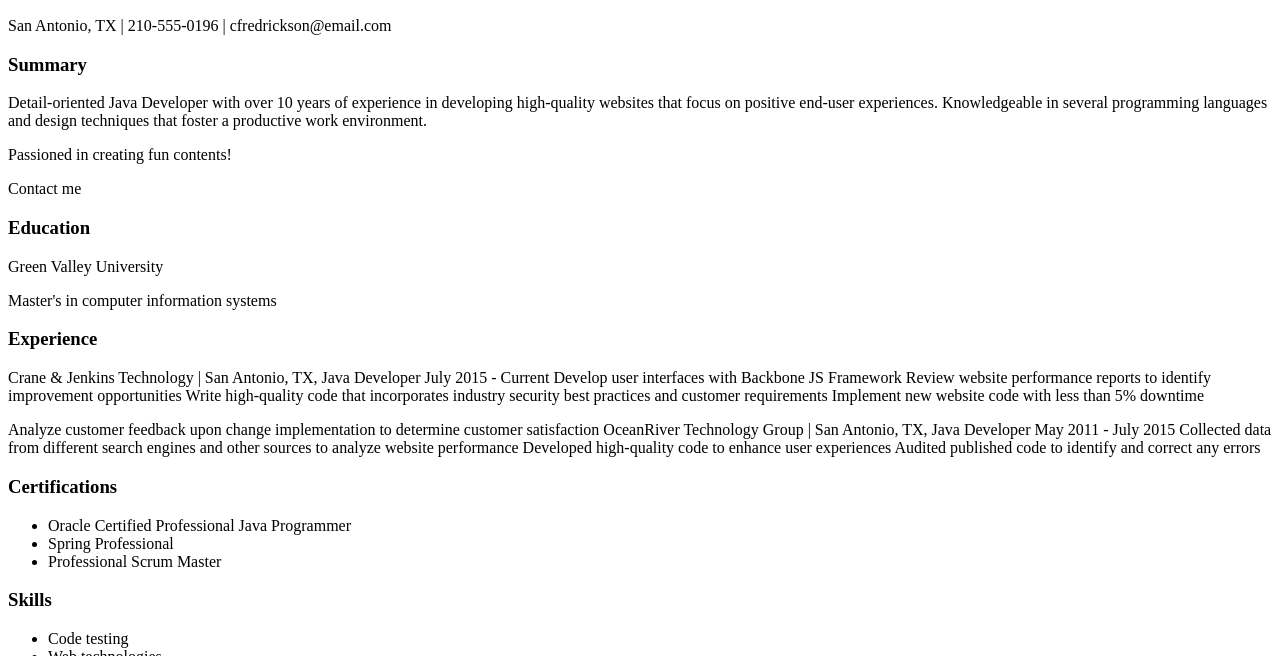
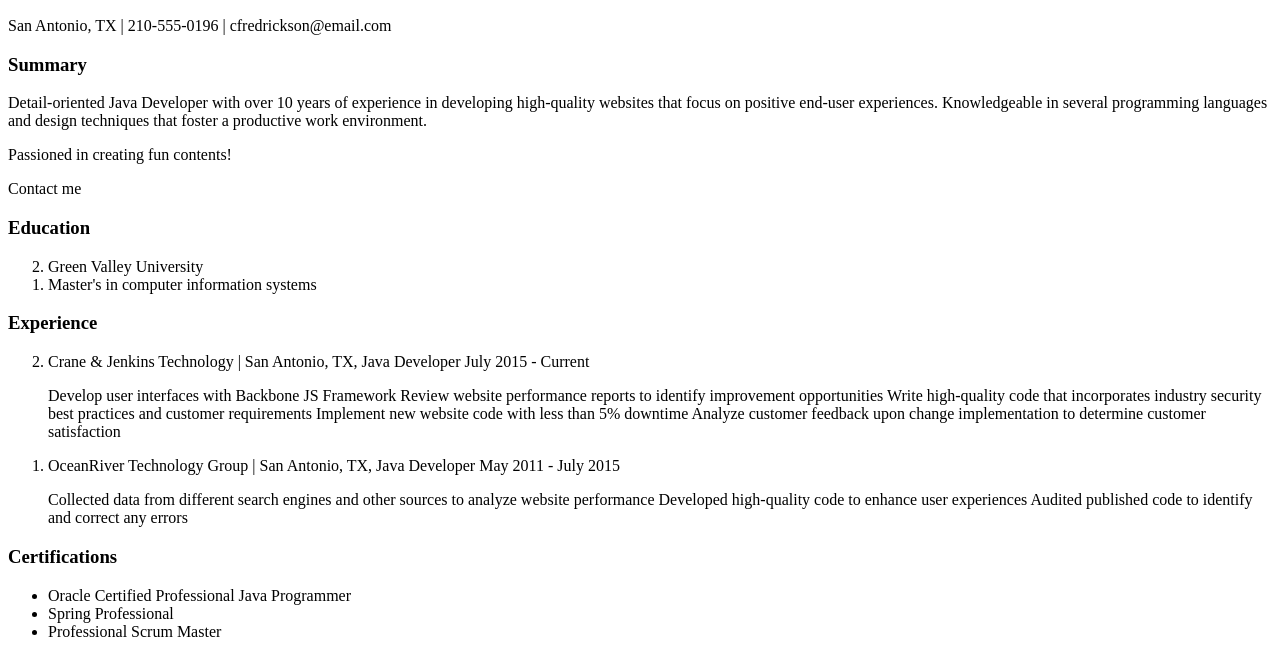
Before and after one commit to PrycilaCerqueira/P8_Resume, a plain HTML site: page index.html in a window 1280 px wide. Shown: the part 110-766 px from the top of the page. Drawn offline with Linux system fonts and the light colour scheme.

Commit message:
Replaced <p> for <ol><li>

```diff
--- a/index.html
+++ b/index.html
@@ -31,28 +31,36 @@
 
     <section>
         <h3>Education</h3>
-        <p>Green Valley University</p>
-        <p>Master's in computer information systems</p>
+        <ol reversed>
+            <li>Green Valley University</li>
+            <li>Master's in computer information systems</li>
+        </ol>
     </section>
 
     <section>
         <h3>Experience</h3>
-        <p>
+        <ol reversed>
+            <li>
                 Crane & Jenkins Technology | San Antonio, TX, Java Developer
                 July 2015 - Current
+                <p>
                     Develop user interfaces with Backbone JS Framework
                     Review website performance reports to identify improvement opportunities
                     Write high-quality code that incorporates industry security best practices and customer requirements
                     Implement new website code with less than 5% downtime
+                    Analyze customer feedback upon change implementation to determine customer satisfaction
                 </p>
-        <p>
-            Analyze customer feedback upon change implementation to determine customer satisfaction
+            </li>
+            <li>
                 OceanRiver Technology Group | San Antonio, TX, Java Developer
                 May 2011 - July 2015
+                <p>
                     Collected data from different search engines and other sources to analyze website performance
                     Developed high-quality code to enhance user experiences
                     Audited published code to identify and correct any errors
                 </p>
+            </li>
+        </ol>
     </section>
 
     <section>
```
Lines whose indentation alone changed are shown as unchanged.
